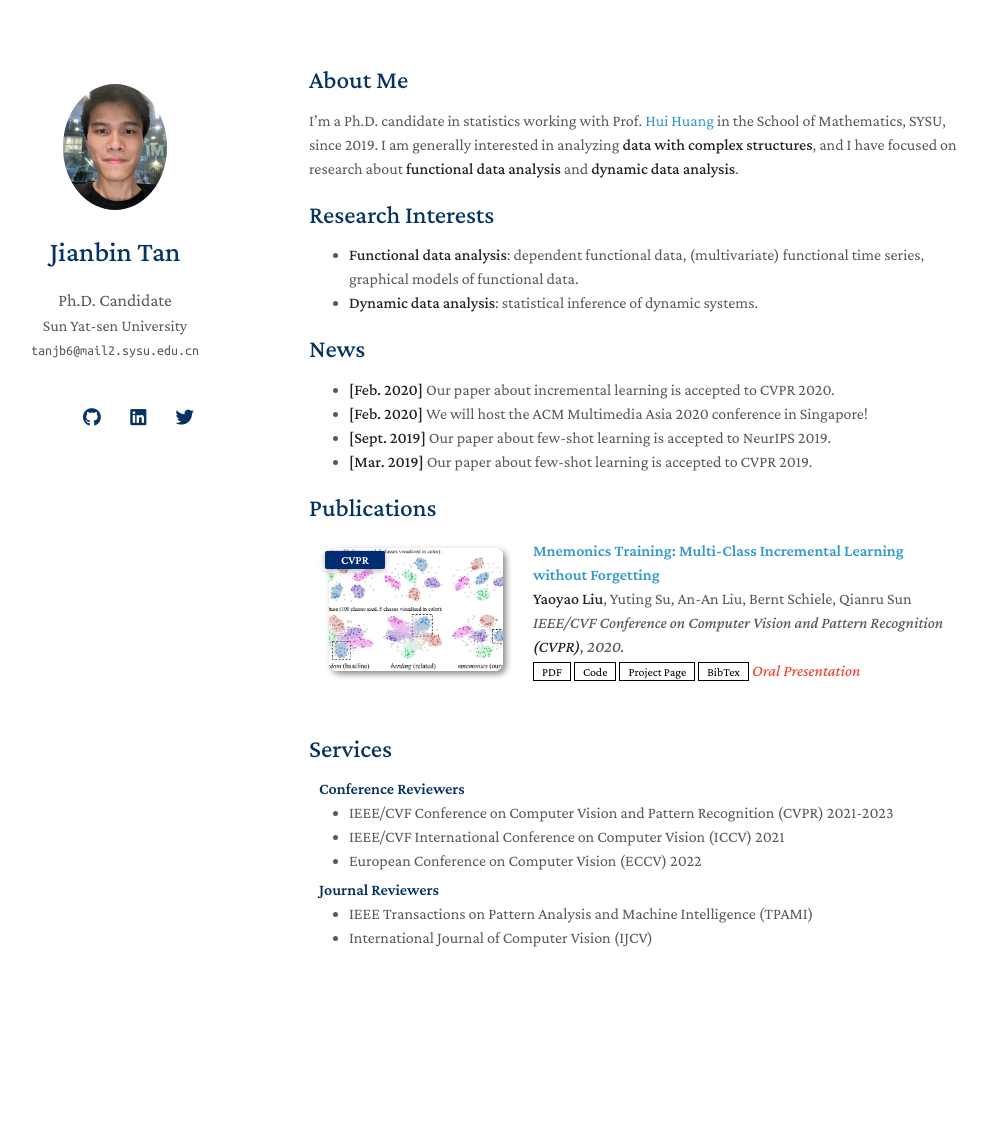
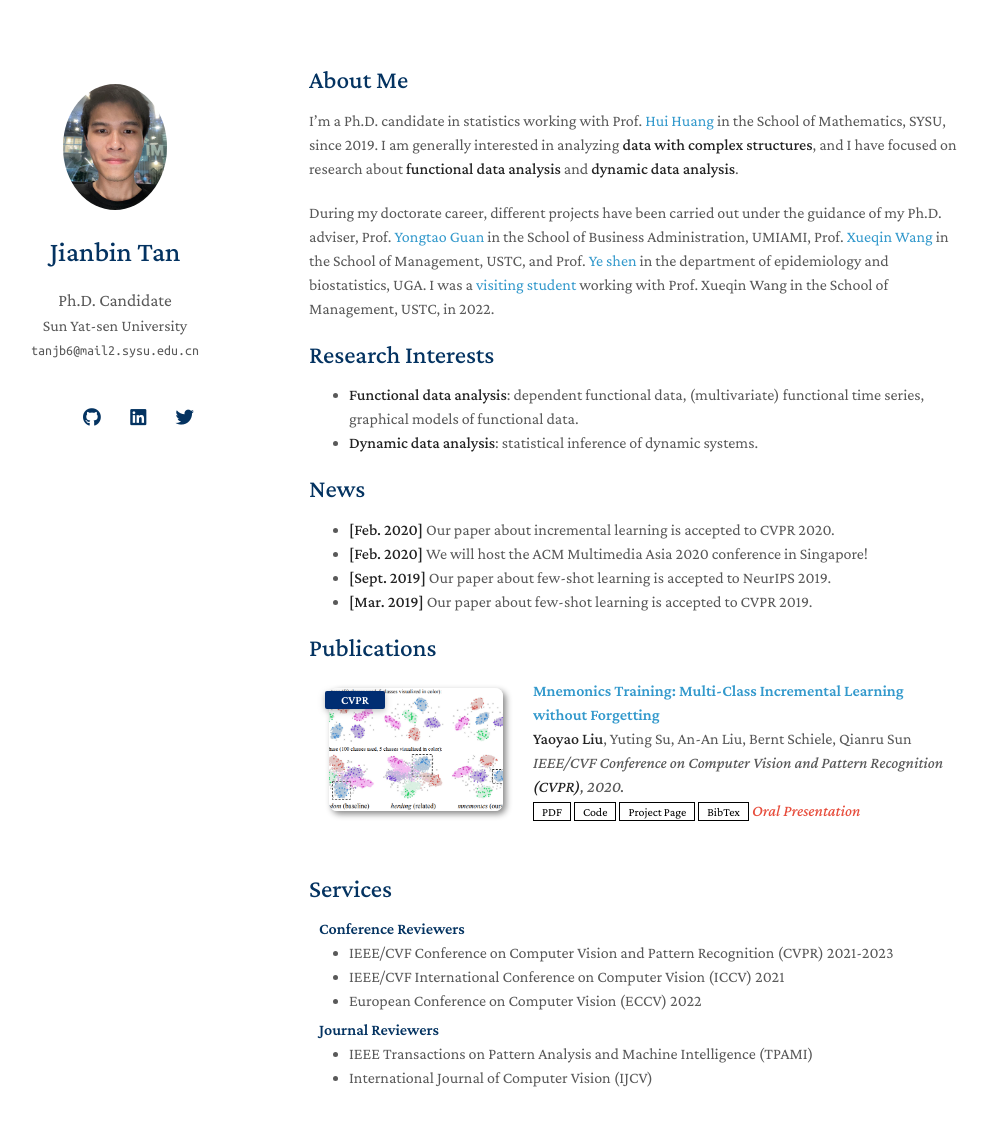
Before and after one commit to Tan-jianbin/Tan-jianbin.github.io, a Jekyll site: the page built from index.md, in a window 1280 px wide and 1184 px high. Shown: the top 1126 px of the window, without its empty margins (161-1148 px from the left). Built offline with Jekyll 4.4.1, drawn with Linux system fonts in a browser that asks for light colours; nearby versions of some CDN libraries; a style sheet for code colours, icons or effects is not loaded; our own code applies the rules of GitHub Pages for plain Markdown files.

Commit message:
Update index.md

```diff
--- a/index.md
+++ b/index.md
@@ -5,6 +5,8 @@ layout: homepage
 ## About Me
 
 I’m a Ph.D. candidate in statistics working with Prof. [Hui Huang](https://math.sysu.edu.cn/teacher/485) in the School of Mathematics, SYSU, since 2019. I am generally interested in analyzing **data with complex structures**, and I have focused on research about **functional data analysis** and **dynamic data analysis**.
+
+During my doctorate career, different projects have been carried out under the guidance of my Ph.D. adviser, Prof. [Yongtao Guan](https://people.miami.edu/profile/yguan@miami.edu) in the School of Business Administration, UMIAMI,  Prof. [Xueqin Wang](https://bs.ustc.edu.cn/english/profile.php?id=650) in the School of Management, USTC, and Prof. [Ye shen](https://publichealth.uga.edu/faculty-member/ye-shen/) in the department of epidemiology and biostatistics, UGA. I was a [visiting student](https://statlab905.github.io/author/jianbin-tan/) working with Prof. Xueqin Wang in the School of Management, USTC, in 2022.
 
 ## Research Interests
 
```
